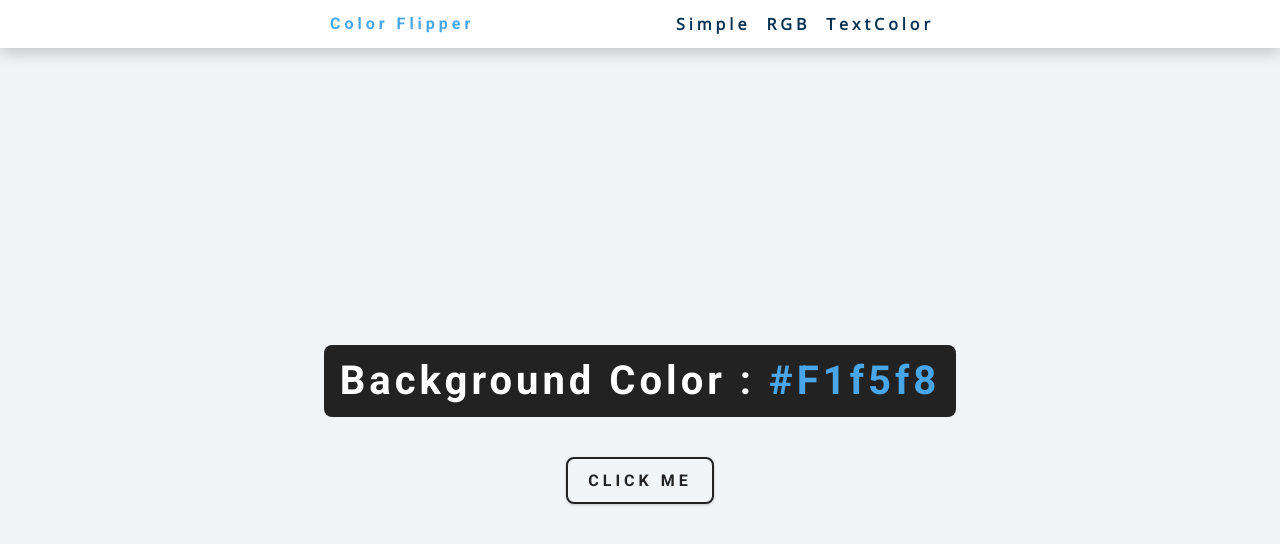
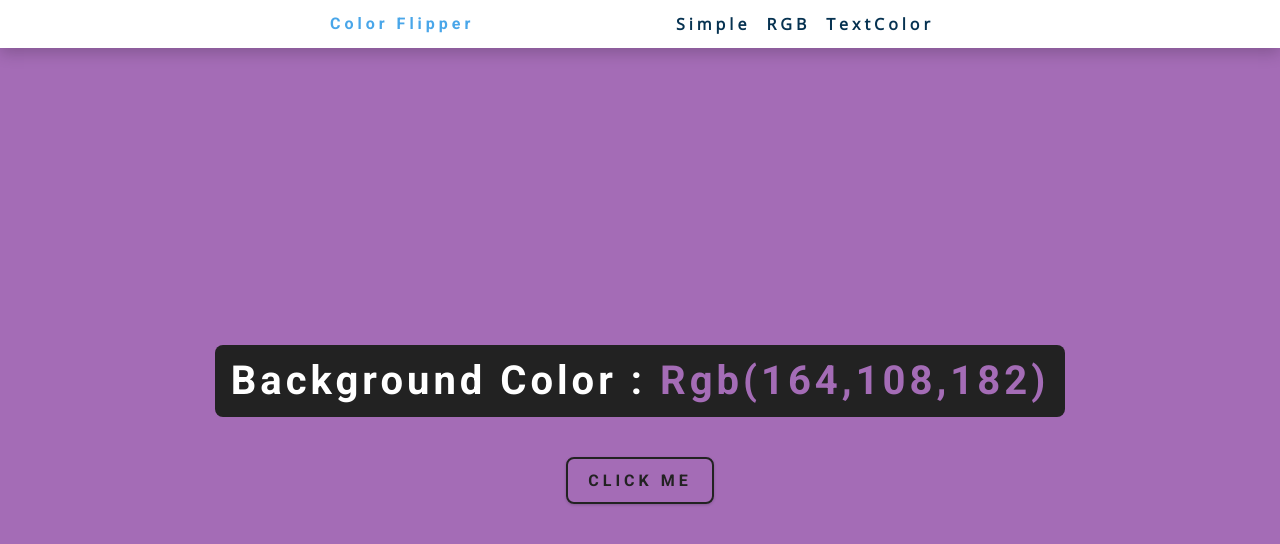
Before and after one commit to IsmoilAbdumajidov/changecolor, a plain HTML site: page rgbcolor.html in a window 1280 px wide. Both pictures are taken after a click on the button "CLICK ME". Drawn offline with nearby package versions, Linux system fonts and the light colour scheme.

Commit message:
Update rgbcolor.html

```diff
--- a/rgbcolor.html
+++ b/rgbcolor.html
@@ -35,7 +35,7 @@
           let colorRandom = `rgb(${firstRandom()},${secondRandom()},${thirdRandom()})`
             document.body.style.background=colorRandom
             color.style.color = colorRandom
-            color.textContent=`colorRandom
+            color.textContent=colorRandom
         })
         function firstRandom(){
             return Math.floor(Math.random()*256)
```
